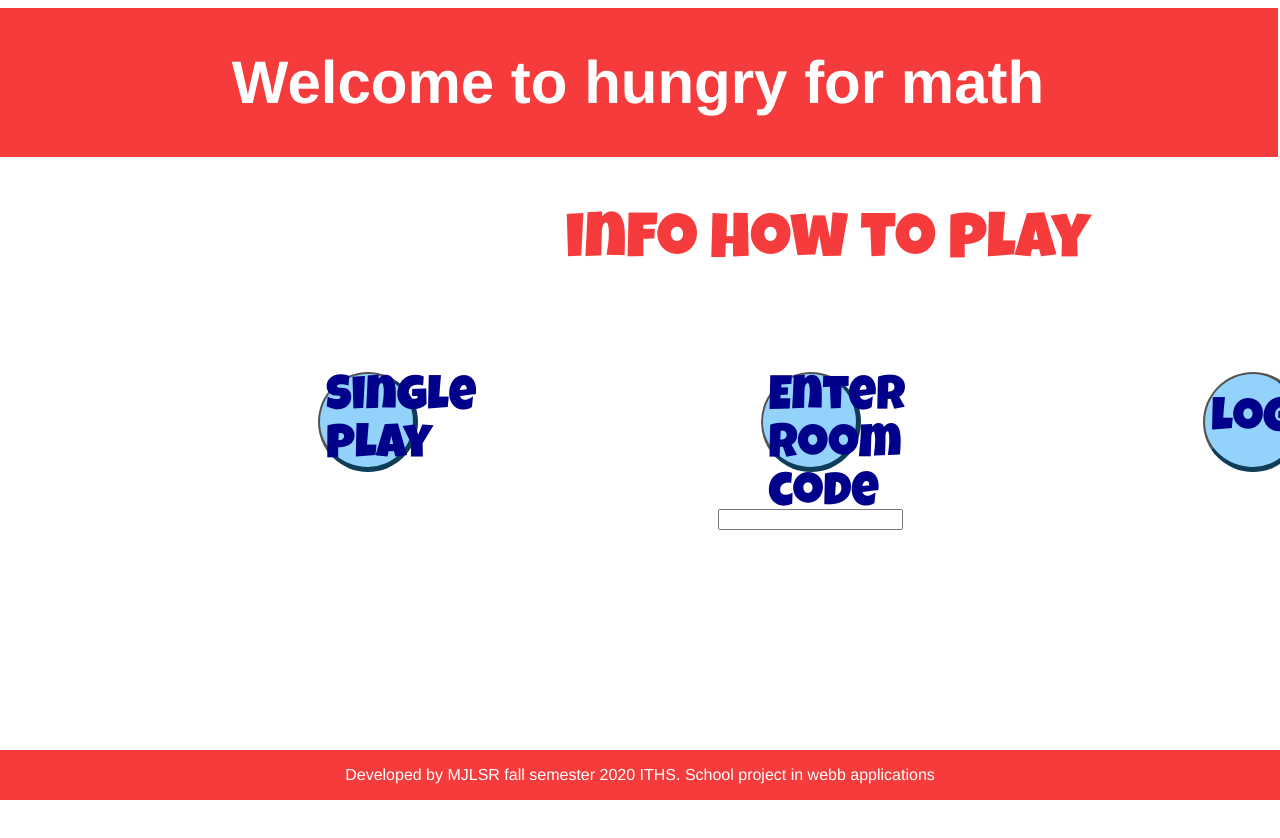
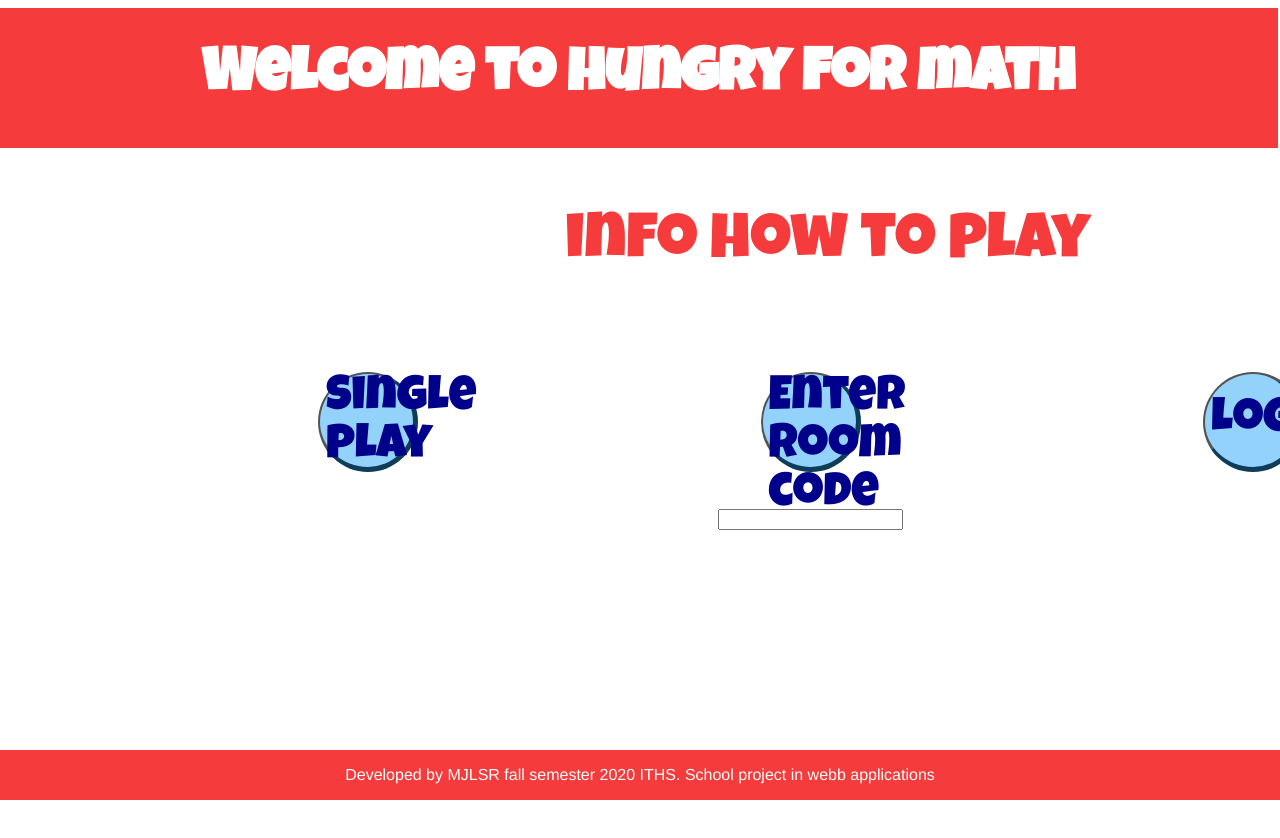
Before and after one commit to SebastianWaltilla/ITHS-Course-5-WebApp-6-Agil-Frontend, a Vue app in the folder frontend/: page / in a window 1280 px wide. Shown: the top 838 px of the page. Built offline with nearby package versions, Linux system fonts and the light colour scheme.

Commit message:
minor changes, gitignore updated for mac

```diff
--- a/frontend/public/index.html
+++ b/frontend/public/index.html
@@ -4,7 +4,7 @@
     <meta charset="utf-8">
     <meta http-equiv="X-UA-Compatible" content="IE=edge">
     <meta name="viewport" content="width=device-width,initial-scale=1.0">
-    <link rel="icon" href="<%= BASE_URL %>icon.png">
+    <link rel="icon" href="<%= BASE_URL %>icon1.png">
     <title><%= htmlWebpackPlugin.options.title %></title>
   </head>
   <body>
--- a/frontend/src/components/headComponent.vue
+++ b/frontend/src/components/headComponent.vue
@@ -15,6 +15,7 @@
 <style scoped>
 
     .headerComponent {
+        font-family: 'Luckiest Guy', Tahoma;
         position: fixed;
         width: 100%;
         color: white;
```
Also changed, not shown: frontend/public/icon1.png (added), 1 other file (tests, documents, lock files or other folders).
